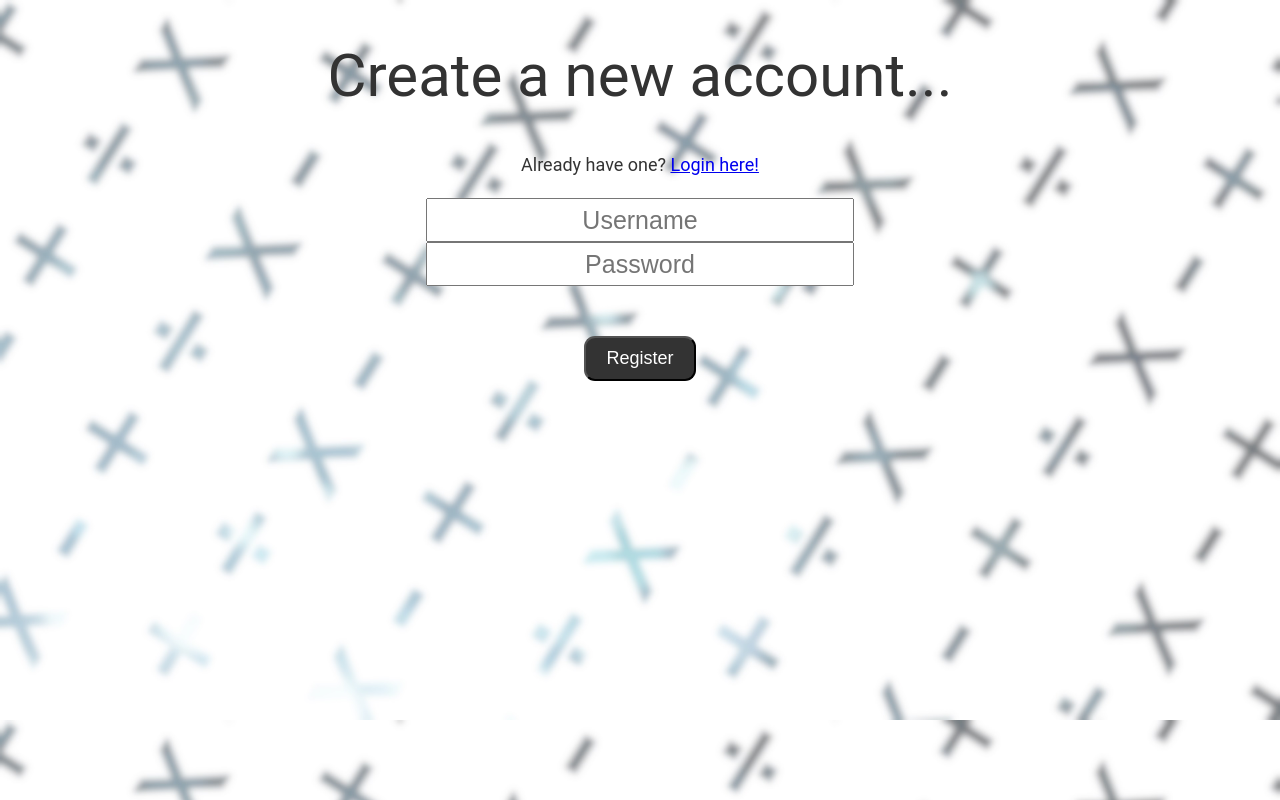
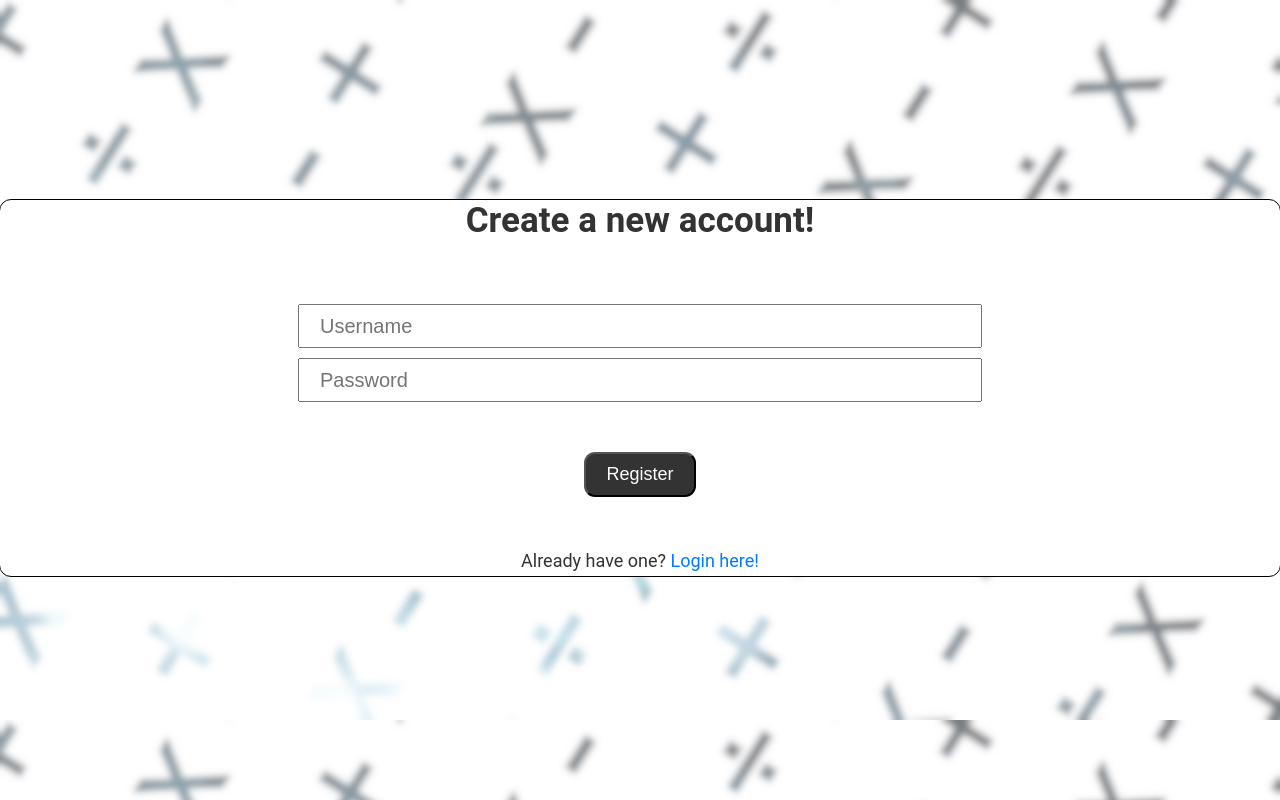
Before and after one commit to sbrugel/Hackathon2024, a React (Create React App) app in the folder client/: page /register in a window 1280 px wide. Built offline with nearby package versions, Linux system fonts and the light colour scheme.

Commit message:
login and register css

```diff
--- /dev/null
+++ b/client/src/components/Login.css
@@ -0,0 +1,17 @@
+.container{
+    background-color: #ffffff;
+    border-radius:11px;
+    margin-top: 200px;
+    margin-right: auto;
+    margin-left:auto;
+    outline:1px solid black;
+}
+
+.login_header{
+    font-weight:700;
+}
+
+a {
+    color: #007BFF;
+    text-decoration: none;
+}
--- a/client/src/components/Login.jsx
+++ b/client/src/components/Login.jsx
@@ -6,6 +6,7 @@ import config from "../config.json";
 import Button from "react-bootstrap/Button";
 import Form from "react-bootstrap/Form";
 
+import "./Login.css";
 import "../App.css";
 
 const Register = ({ setLoginUser }) => {
@@ -39,10 +40,9 @@ const Register = ({ setLoginUser }) => {
 
     return (
         <>
-            <h1>Login...</h1>
-            <p>
-                Don't have an account? <a href="/register">Register here!</a>
-            </p>
+            <div className = "container">
+                <h2 className="login_header">Sign In</h2>
+                <p>Keep your personal records!</p>
                 <Form>
                     <Form.Group>
                         <Form.Control
@@ -54,9 +54,10 @@ const Register = ({ setLoginUser }) => {
                             placeholder="Username"
                             autocomplete="off"
                             style={{
-                            width: "30%",
-                            textAlign: "center",
-                            fontSize: "25px",
+                                marginTop:"10px",
+                                width: "50%",
+                                textAlign: "left",
+                                fontSize: "20px",
                                 padding: "10px 20px",
                                 height: "20px"
                             }}
@@ -71,9 +72,10 @@ const Register = ({ setLoginUser }) => {
                             onChange={handleChange}
                             placeholder="Password"
                             style={{
-                            width: "30%",
-                            textAlign: "center",
-                            fontSize: "25px",
+                                marginTop:"10px",
+                                width: "50%",
+                                textAlign: "left",
+                                fontSize: "20px",
                                 padding: "10px 20px",
                                 height: "20px"
                             }}
@@ -92,6 +94,10 @@ const Register = ({ setLoginUser }) => {
                         </Button>
                     </Form.Group>
                 </Form>
+                <p>
+                    Don't have an account? <a href="/register">Register here!</a>
+                </p>
+                </div>
         </>
     );
 };
--- a/client/src/components/ProblemView.css
+++ b/client/src/components/ProblemView.css
@@ -29,9 +29,11 @@
     height: 100vh !important;
 }
 
-.container{
+.problem_container{
     background-color: white;
-    border-radius: 20px;
+    border-radius: 10px;
     outline: 2px solid black;
-    padding: 70px;
+    width:40%;
+    margin-left:auto;
+    margin-right:auto;
 }
--- a/client/src/components/ProblemView.jsx
+++ b/client/src/components/ProblemView.jsx
@@ -96,7 +96,7 @@ function ProblemView({ currentUser }) {
         if (!finished) {
             return (
                 <div className="mainproblemview">
-                    <div className ="container">
+                    <div className ="problem_container">
                         <h1>
                             {problems[currentProblemIndex]
                                 ? problems[currentProblemIndex].body
@@ -114,17 +114,17 @@ function ProblemView({ currentUser }) {
                                 height: "20px"
                             }}
                             onChange={(e) => setUserAnswer(e.target.value)}
-                        />
+                            />
+                        <p>Time: {formatTime(elapsedTime)}</p>
                         <p>Press Enter to Submit</p>
                         </form>
-                        <p>Time: {formatTime(elapsedTime)}</p>
                     </div>
                 </div>
             );
         } else {
             return (
                 <div className="mainproblemview">
-                    <div className = "container">
+                    <div className = "problem_container">
                         <Confetti width={width} height={height} />
                         <h1 style={{marginBottom:"100px"}}>Well done!</h1>
                         <p>
--- /dev/null
+++ b/client/src/components/Register.css
@@ -0,0 +1,16 @@
+.container {
+    background-color: #ffffff;
+    border-radius: 11px;
+    margin-right: auto;
+    margin-left: auto;
+}
+
+.register_header {
+    font-weight: 700;
+    font-size: 35px;
+}
+
+a {
+    color: #007BFF;
+    text-decoration: none;
+}
--- a/client/src/components/Register.jsx
+++ b/client/src/components/Register.jsx
@@ -6,6 +6,7 @@ import Button from "react-bootstrap/Button";
 import Form from "react-bootstrap/Form";
 
 import "../App.css";
+import "./Register.css";
 
 const Register = () => {
     const [user, setUser] = useState({
@@ -38,10 +39,8 @@ const Register = () => {
 
     return (
         <>
-            <h1>Create a new account...</h1>
-            <p>
-                Already have one? <a href="/">Login here!</a>
-            </p>
+            <div className = "container">
+                <h1 className= "register_header">Create a new account!</h1>
                 <Form>
                     <Form.Group>
                         <Form.Control
@@ -53,9 +52,10 @@ const Register = () => {
                             autocomplete="off"
                             placeholder="Username"
                             style={{
-                            width: "30%",
-                            textAlign: "center",
-                            fontSize: "25px",
+                                marginTop:"40px",
+                                width: "50%",
+                                textAlign: "left",
+                                fontSize: "20px",
                                 padding: "10px 20px",
                                 height: "20px"
                             }}
@@ -70,9 +70,10 @@ const Register = () => {
                             onChange={handleChange}
                             placeholder="Password"
                             style={{
-                            width: "30%",
-                            textAlign: "center",
-                            fontSize: "25px",
+                                marginTop:"10px",
+                                width: "50%",
+                                textAlign: "left",
+                                fontSize: "20px",
                                 padding: "10px 20px",
                                 height: "20px"
                             }}
@@ -88,6 +89,10 @@ const Register = () => {
                         </Button>
                     </Form.Group>
                 </Form>
+                <p>
+                    Already have one? <a href="/">Login here!</a>
+                </p>
+            </div>
         </>
     );
 };
```
Lines whose indentation alone changed are shown as unchanged.
